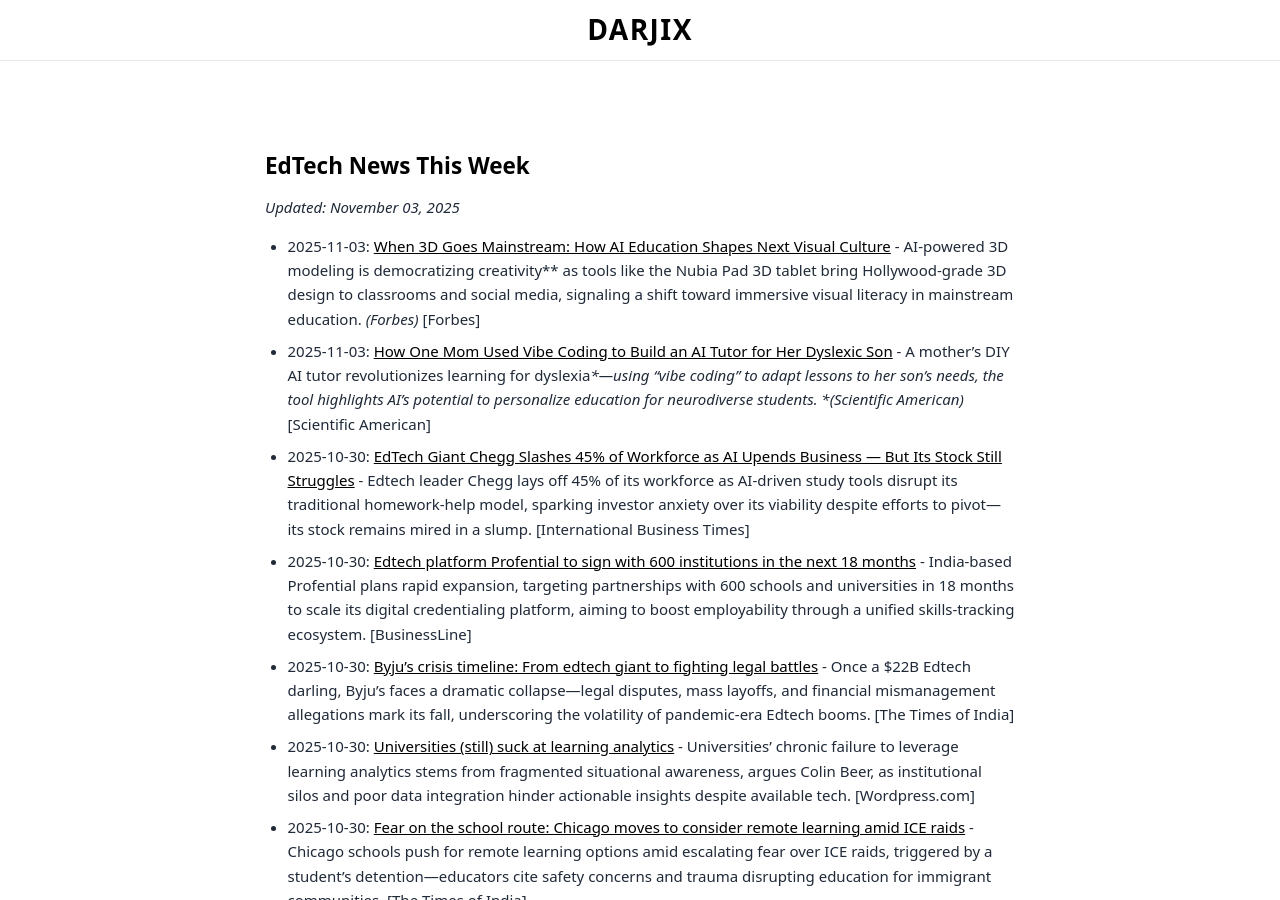
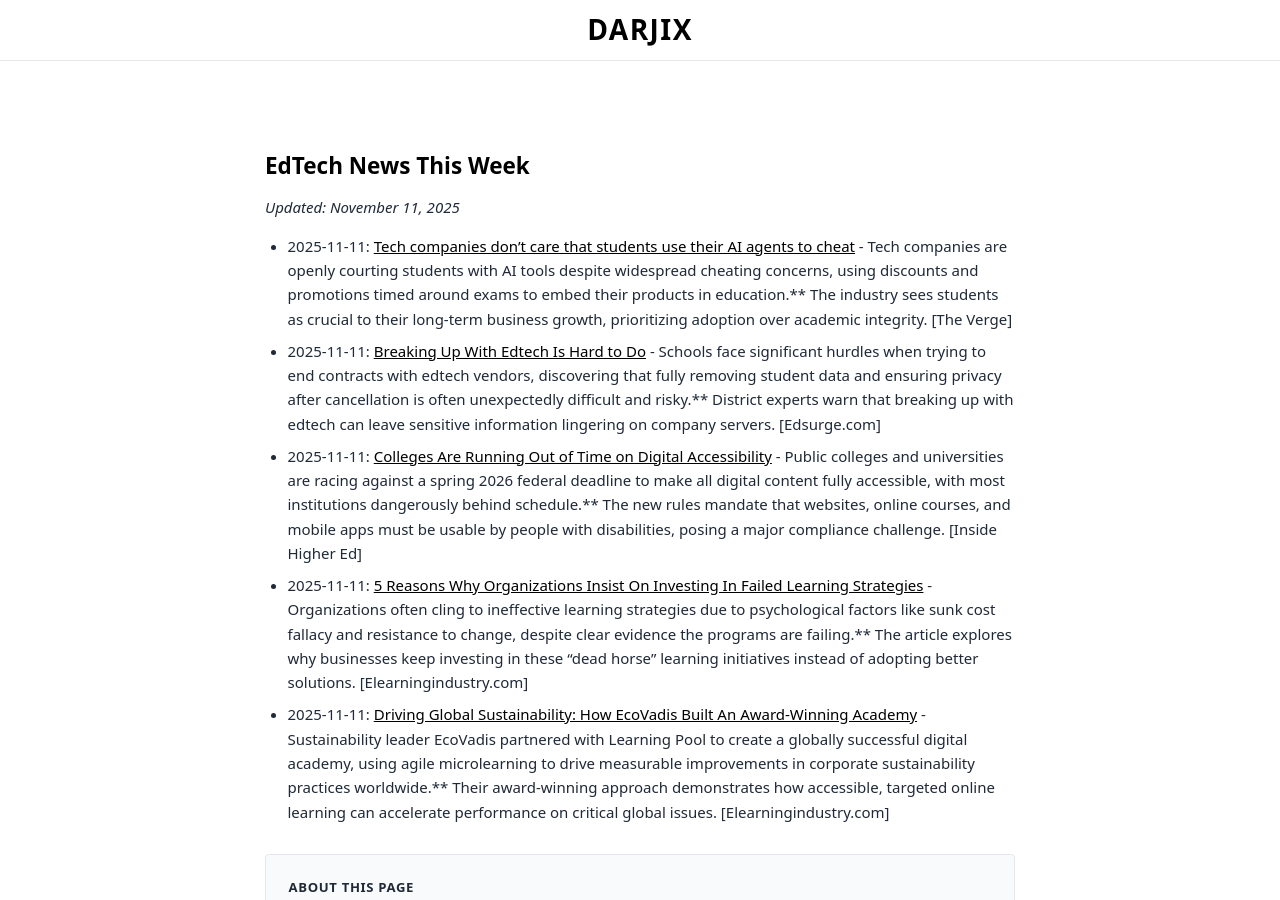
Before and after one commit to saldarji/darjix, a Jekyll site: the page built from news.html, in a window 1280 px wide and 900 px high. Built offline with Jekyll 4.4.1, drawn with Linux system fonts in a browser that asks for light colours; some of the changed text lies outside the part shown.

Commit message:
🤖 Auto-update: EdTech News - November 11, 2025

```diff
--- a/_includes/edtech-news.md
+++ b/_includes/edtech-news.md
@@ -1,11 +1,8 @@
 # EdTech News This Week
-*Updated: November 03, 2025*
+*Updated: November 11, 2025*
 
-- 2025-11-03: [When 3D Goes Mainstream: How AI Education Shapes Next Visual Culture](https://www.forbes.com/sites/viviantoh/2025/10/27/when-3d-goes-mainstream-how-ai-education-shapes-next-visual-culture/) - AI-powered 3D modeling is democratizing creativity** as tools like the Nubia Pad 3D tablet bring Hollywood-grade 3D design to classrooms and social media, signaling a shift toward immersive visual literacy in mainstream education. *(Forbes)* [Forbes]
-- 2025-11-03: [How One Mom Used Vibe Coding to Build an AI Tutor for Her Dyslexic Son](https://www.scientificamerican.com/article/how-one-mom-used-vibe-coding-to-build-an-ai-tutor-for-her-dyslexic-son/) - A mother’s DIY AI tutor revolutionizes learning for dyslexia**—using “vibe coding” to adapt lessons to her son’s needs, the tool highlights AI’s potential to personalize education for neurodiverse students. *(Scientific American)* [Scientific American]
-- 2025-10-30: [EdTech Giant Chegg Slashes 45% of Workforce as AI Upends Business — But Its Stock Still Struggles](https://www.ibtimes.com/edtech-giant-chegg-slashes-45-workforce-ai-upends-business-its-stock-still-struggles-3788659) - Edtech leader Chegg lays off 45% of its workforce as AI-driven study tools disrupt its traditional homework-help model, sparking investor anxiety over its viability despite efforts to pivot—its stock remains mired in a slump. [International Business Times]
-- 2025-10-30: [Edtech platform Profential to sign with 600 institutions in the next 18 months](https://www.thehindubusinessline.com/info-tech/edtech-platform-profential-to-sign-with-600-institutions-in-the-next-18-months/article70204563.ece) - India-based Profential plans rapid expansion, targeting partnerships with 600 schools and universities in 18 months to scale its digital credentialing platform, aiming to boost employability through a unified skills-tracking ecosystem. [BusinessLine]
-- 2025-10-30: [Byju’s crisis timeline: From edtech giant to fighting legal battles](https://economictimes.indiatimes.com/tech/technology/byjus-crisis-timeline-from-edtech-giant-to-fighting-legal-battles/articleshow/124806544.cms) - Once a $22B Edtech darling, Byju’s faces a dramatic collapse—legal disputes, mass layoffs, and financial mismanagement allegations mark its fall, underscoring the volatility of pandemic-era Edtech booms. [The Times of India]
-- 2025-10-30: [Universities (still) suck at learning analytics](https://beerc.wordpress.com/2025/10/22/universities-still-suck-at-learning-analytics/) - Universities’ chronic failure to leverage learning analytics stems from fragmented situational awareness, argues Colin Beer, as institutional silos and poor data integration hinder actionable insights despite available tech. [Wordpress.com]
-- 2025-10-30: [Fear on the school route: Chicago moves to consider remote learning amid ICE raids](https://timesofindia.indiatimes.com/education/news/fear-on-the-school-route-chicago-moves-to-consider-remote-learning-amid-ice-raids/articleshow/124802750.cms) - Chicago schools push for remote learning options amid escalating fear over ICE raids, triggered by a student’s detention—educators cite safety concerns and trauma disrupting education for immigrant communities. [The Times of India]
-- 2025-10-30: [Coursera Is Just Not That Into You](https://onedtech.philhillaa.com/p/coursera-is-just-not-that-into-you) - Coursera’s new 15% platform fee and shift toward corporate clients alienate universities, signaling a broader strategic pivot away from higher ed partnerships—and raising questions about its evolving priorities. [Philhillaa.com]
+- 2025-11-11: [Tech companies don’t care that students use their AI agents to cheat](https://www.theverge.com/ai-artificial-intelligence/812906/ai-agents-cheating-school-students) - Tech companies are openly courting students with AI tools despite widespread cheating concerns, using discounts and promotions timed around exams to embed their products in education.** The industry sees students as crucial to their long-term business growth, prioritizing adoption over academic integrity. [The Verge]
+- 2025-11-11: [Breaking Up With Edtech Is Hard to Do](https://www.edsurge.com/news/2025-11-07-breaking-up-with-edtech-is-hard-to-do) - Schools face significant hurdles when trying to end contracts with edtech vendors, discovering that fully removing student data and ensuring privacy after cancellation is often unexpectedly difficult and risky.** District experts warn that breaking up with edtech can leave sensitive information lingering on company servers. [Edsurge.com]
+- 2025-11-11: [Colleges Are Running Out of Time on Digital Accessibility](https://www.insidehighered.com/opinion/columns/editors-note/2025/11/06/colleges-are-running-out-time-digital-accessibility) - Public colleges and universities are racing against a spring 2026 federal deadline to make all digital content fully accessible, with most institutions dangerously behind schedule.** The new rules mandate that websites, online courses, and mobile apps must be usable by people with disabilities, posing a major compliance challenge. [Inside Higher Ed]
+- 2025-11-11: [5 Reasons Why Organizations Insist On Investing In Failed Learning Strategies](https://elearningindustry.com/reasons-why-organizations-insist-on-investing-in-failed-learning-strategies) - Organizations often cling to ineffective learning strategies due to psychological factors like sunk cost fallacy and resistance to change, despite clear evidence the programs are failing.** The article explores why businesses keep investing in these "dead horse" learning initiatives instead of adopting better solutions. [Elearningindustry.com]
+- 2025-11-11: [Driving Global Sustainability: How EcoVadis Built An Award-Winning Academy](https://elearningindustry.com/driving-global-sustainability-how-ecovadis-built-an-award-winning-academy) - Sustainability leader EcoVadis partnered with Learning Pool to create a globally successful digital academy, using agile microlearning to drive measurable improvements in corporate sustainability practices worldwide.** Their award-winning approach demonstrates how accessible, targeted online learning can accelerate performance on critical global issues. [Elearningindustry.com]
```
Also changed, not shown: scripts/news_candidates.json (+48 -37 lines).
